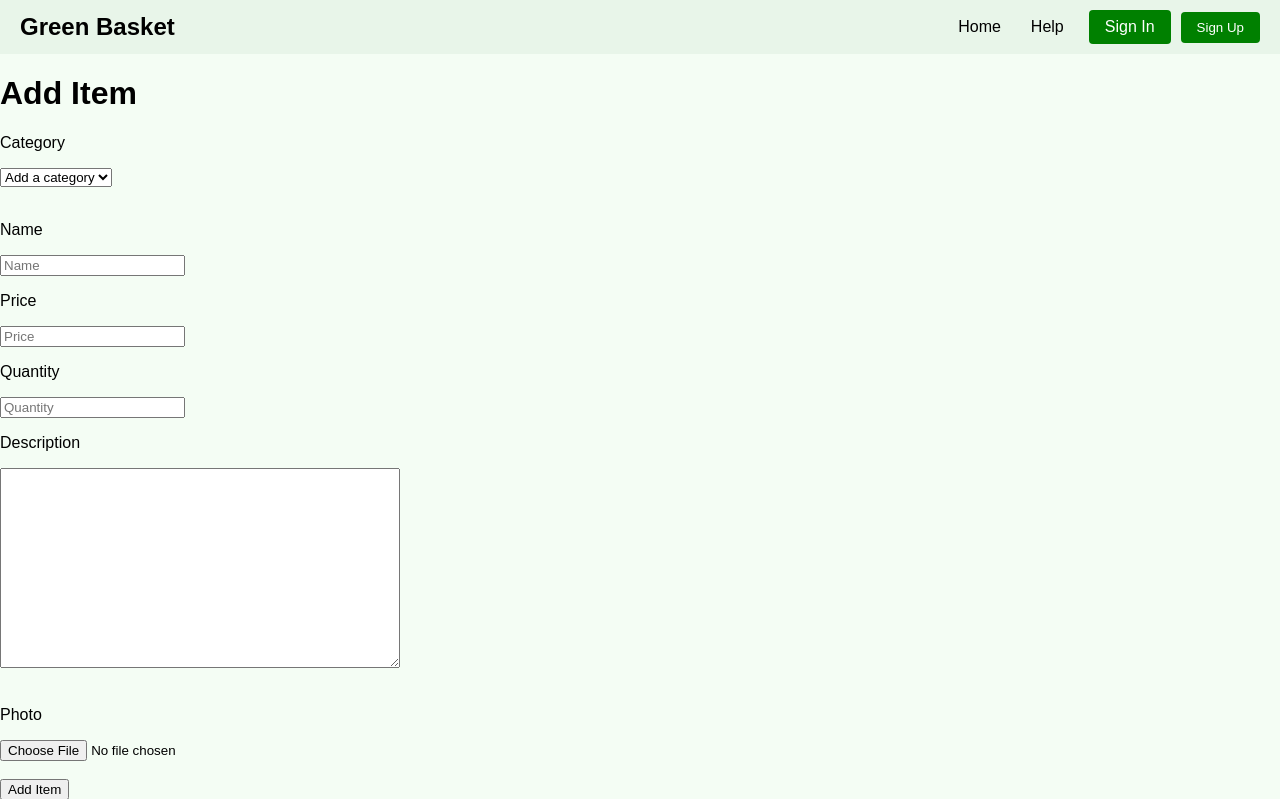
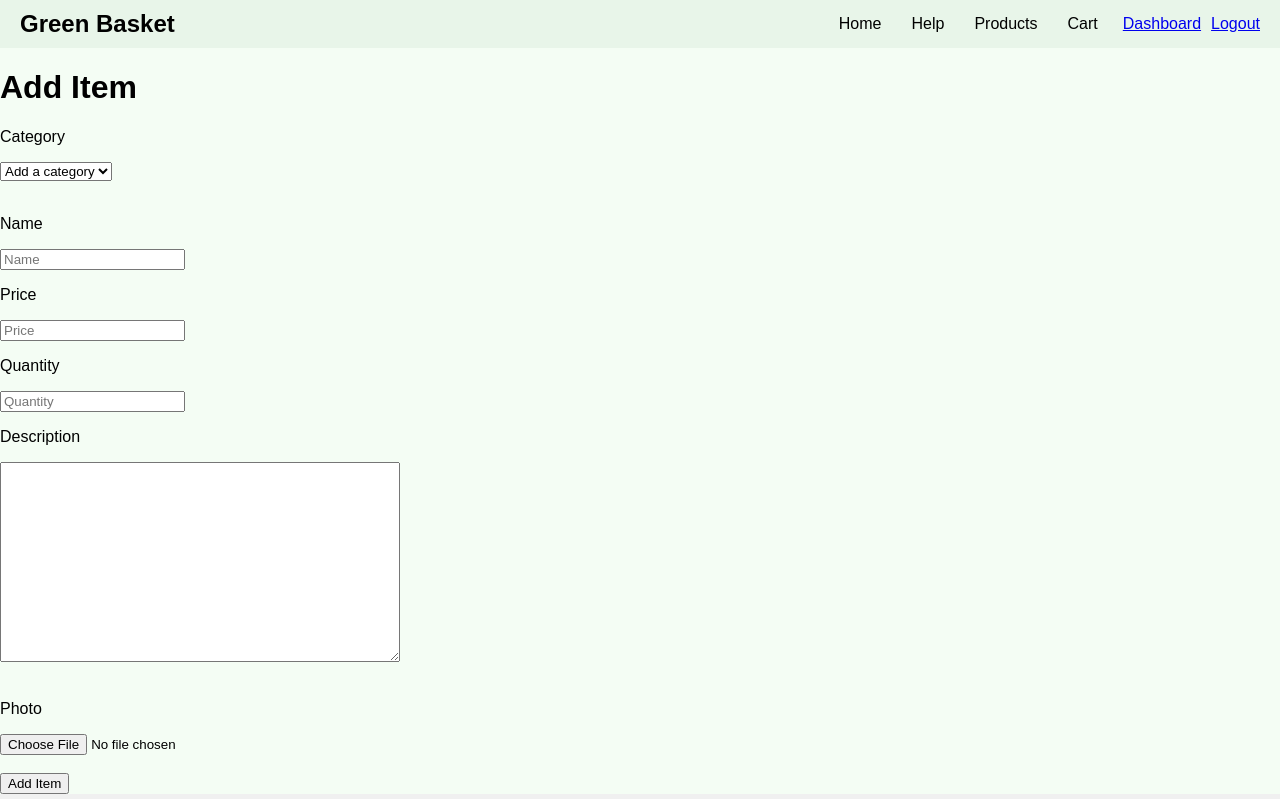
Before and after one commit to PythThm/Agile-Development-Project, a Flask app: page /products/additem in a window 1280 px wide. Shown: the top 799 px of the page. Run offline with Flask 3, Linux system fonts and the light colour scheme; a user stored in the database is signed in.

Commit message:
add routes for login, carts, product, and checkout page

```diff
--- a/templates/base.html
+++ b/templates/base.html
@@ -12,15 +12,22 @@
         <nav>
             <a href="{{ url_for('home') }}">Home</a>
             <a href="{{ url_for('help') }}">Help</a>
+            <a href="{{ url_for('products.products') }}">Products</a>
+            <a href="{{ url_for('orders.cart') }}">Cart</a>
         </nav>
         <div class="icons">
-            {% if user_logged_in %}
-                <a href="#cart"><img src="{{ url_for('static', filename='./static/productpics/') }}" alt="Shopping Cart"></a>
-                <a href="{{ url_for('logout') }}" class="button">Log Out</a>
-            {% else %}
-                <a href="{{ url_for('login') }}" class="button">Sign In</a>
-                <button id="signUp">Sign Up</button>
+            {% if not current_user.is_authenticated %}
+            <a href="{{ url_for('auth.login') }}">Login</a>
+
+            {% elif current_user.is_authenticated and not current_user.is_admin %}
+            <a href="{{ url_for('users.profile') }}">Profile</a>
+            <a href="{{ url_for('auth.logout') }}">Logout</a>
+
+            {% elif current_user.is_authenticated and current_user.is_admin %}
+            <a href="{{ url_for('admin.admin') }}">Dashboard</a>
+            <a href="{{ url_for('auth.logout') }}">Logout</a>
             {% endif %}
+
         </div>
     </header>
     {% block content %}
```
